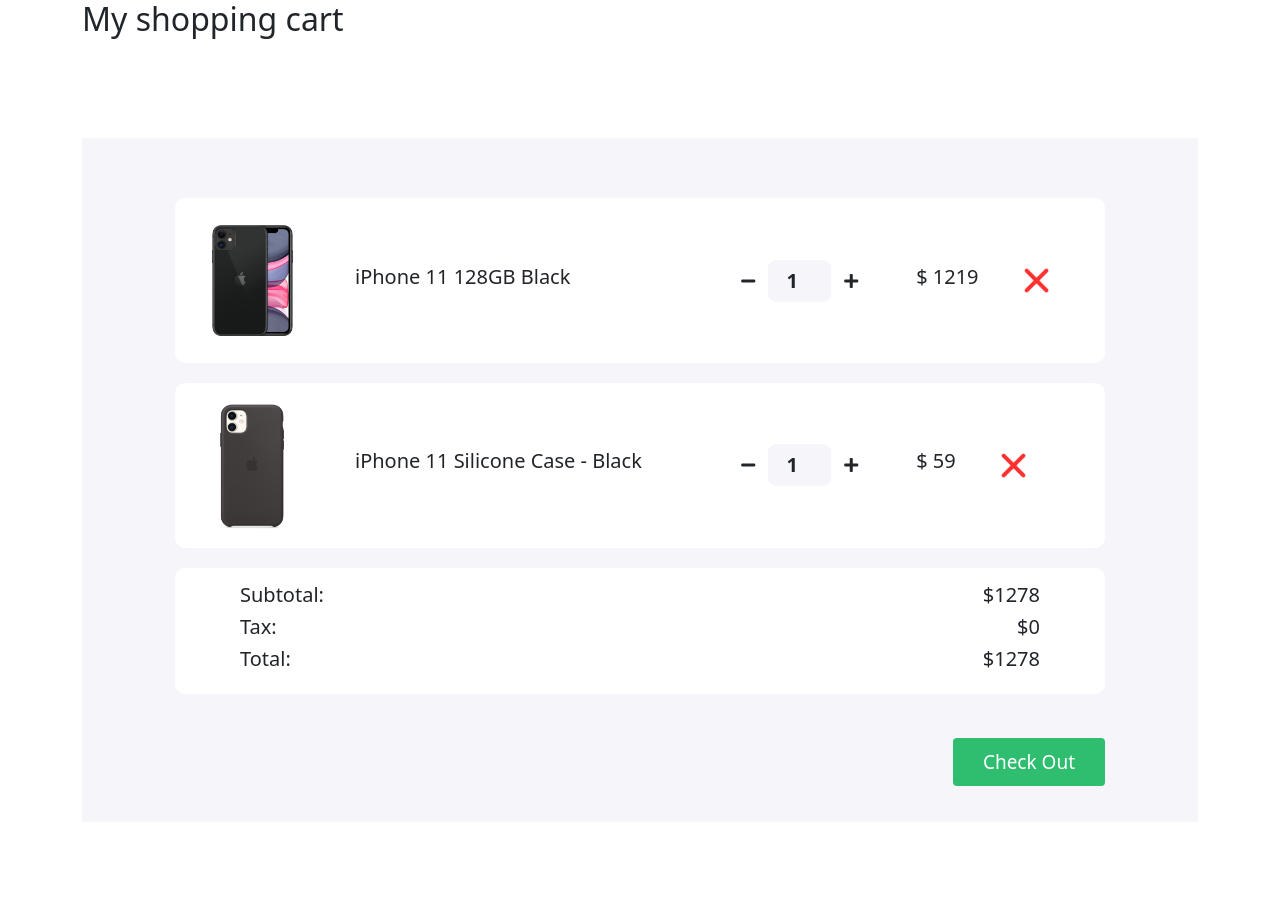
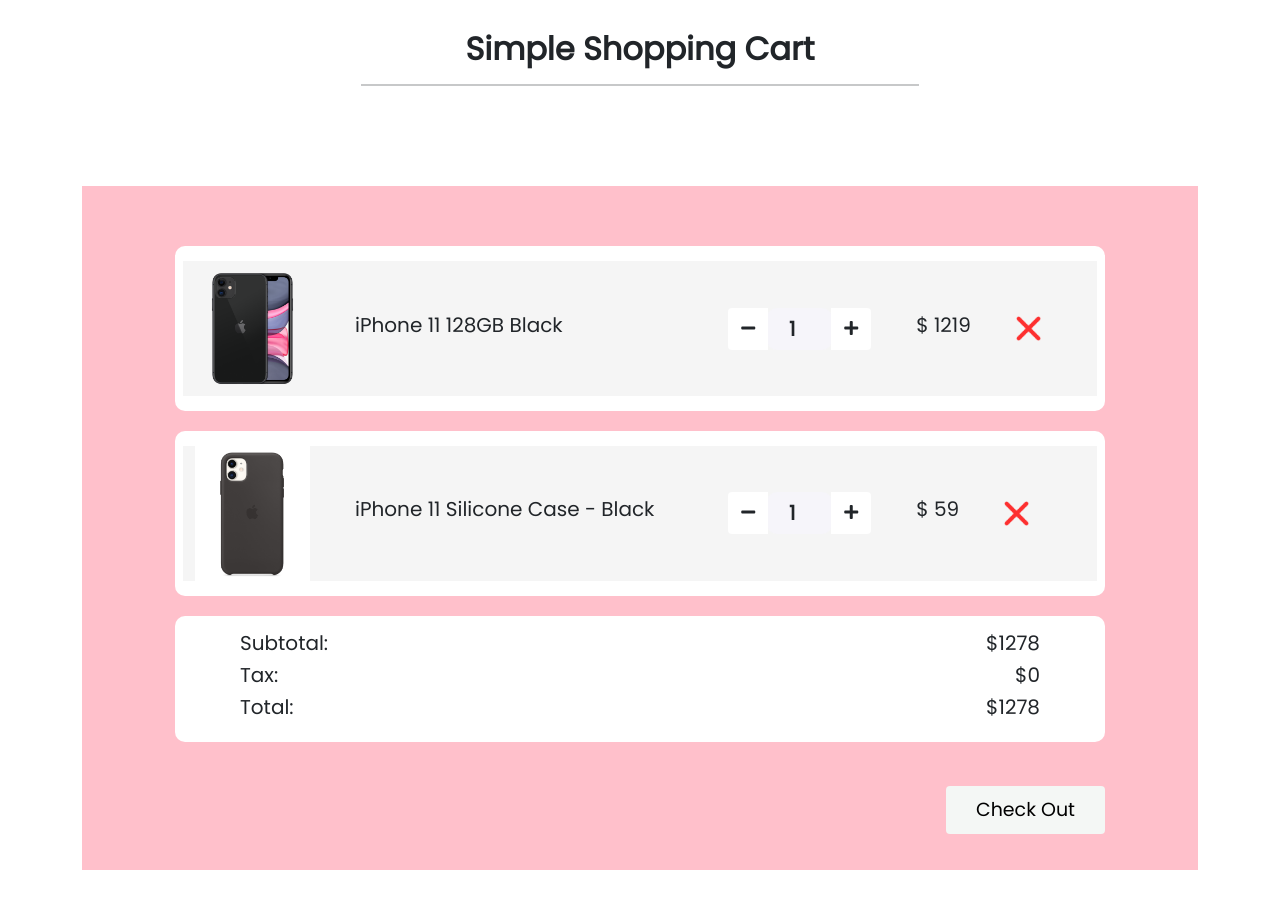
Before and after one commit to ashik12060/shopping-cart-sample, a plain HTML site: page index.html in a window 1280 px wide. Drawn offline with nearby package versions, Linux system fonts and the light colour scheme.

Commit message:
design updated

```diff
--- a/app.js
+++ b/app.js
@@ -1,3 +1,4 @@
+
 
  //iPhone 11 Silicone Case - Black
 
@@ -56,3 +57,7 @@ document.getElementById('case-plus').addEventListener('click',function(){
 document.getElementById('case-minus').addEventListener('click', function(){
     updateProductNumber('case',59,false);
 })
+
+ document.getElementById('button-click').addEventListener('click', function(){
+    alert('Thanks for shopping');
+})
--- a/index.html
+++ b/index.html
@@ -8,6 +8,11 @@
    <link href="https://cdn.jsdelivr.net/npm/bootstrap@5.0.2/dist/css/bootstrap.min.css" rel="stylesheet"
       integrity="sha384-EVSTQN3/azprG1Anm3QDgpJLIm9Nao0Yz1ztcQTwFspd3yD65VohhpuuCOmLASjC" crossorigin="anonymous">
    <link href="https://cdnjs.cloudflare.com/ajax/libs/font-awesome/5.11.2/css/all.css" rel="stylesheet" />
+
+    <!--google fonts  -->
+   <link rel="preconnect" href="https://fonts.googleapis.com">
+<link rel="preconnect" href="https://fonts.gstatic.com" crossorigin>
+<link href="https://fonts.googleapis.com/css2?family=Poppins:ital,wght@0,400;1,300&display=swap" rel="stylesheet">
    <link href="style.css" rel="stylesheet">
 </head>
 
@@ -15,7 +20,8 @@
 
    <section>
       <div class="container">
-         <h2>My shopping cart</h2>
+         <h2 class="header-style">Simple Shopping Cart</h2>
+         <hr>
          <div class="cart">
             <div class="col-md-12 col-lg-10 mx-auto">
                <div class="cart-item">
@@ -73,7 +79,7 @@
                   </div>
                </div>
                <div class="col-md-12 pt-4 pb-4">
-                  <button type="button" class="btn btn-success check-out">Check Out</button>
+                  <button id="button-click" type="button" class="btn btn-light rounded check-out">Check Out</button>
                </div>
             </div>
          </div>
--- a/style.css
+++ b/style.css
@@ -1,9 +1,11 @@
+
 body{
 	background: #fff;
+	font-family: 'Poppins', sans-serif;
 }
 .cart{
 	margin: 100px 0;
-	background-color: #F6F5FA;;
+	background-color: pink;
 	padding: 60px 0;
 }
 .total-price{
@@ -19,6 +21,7 @@ body{
     display: flex;
     align-items: center;
     justify-content: flex-start;
+	background-color: whitesmoke;
 }
 .cart-item img{
 	width: 115px;
@@ -51,6 +54,18 @@ body{
     float: right;
     padding: 10px 30px;
 	font-size: 19px;
-	background-color: #2FBE70;
+	background-color: #f4f7f5;
+	color:black;
 	border: none;
 }
+.header-style{
+	text-align: center;
+	margin-top: 30px;
+	font-weight: bold;
+}
+hr{
+	padding:1px;
+	width: 50%;
+	margin-left: auto;
+	margin-right: auto;
+}
```
